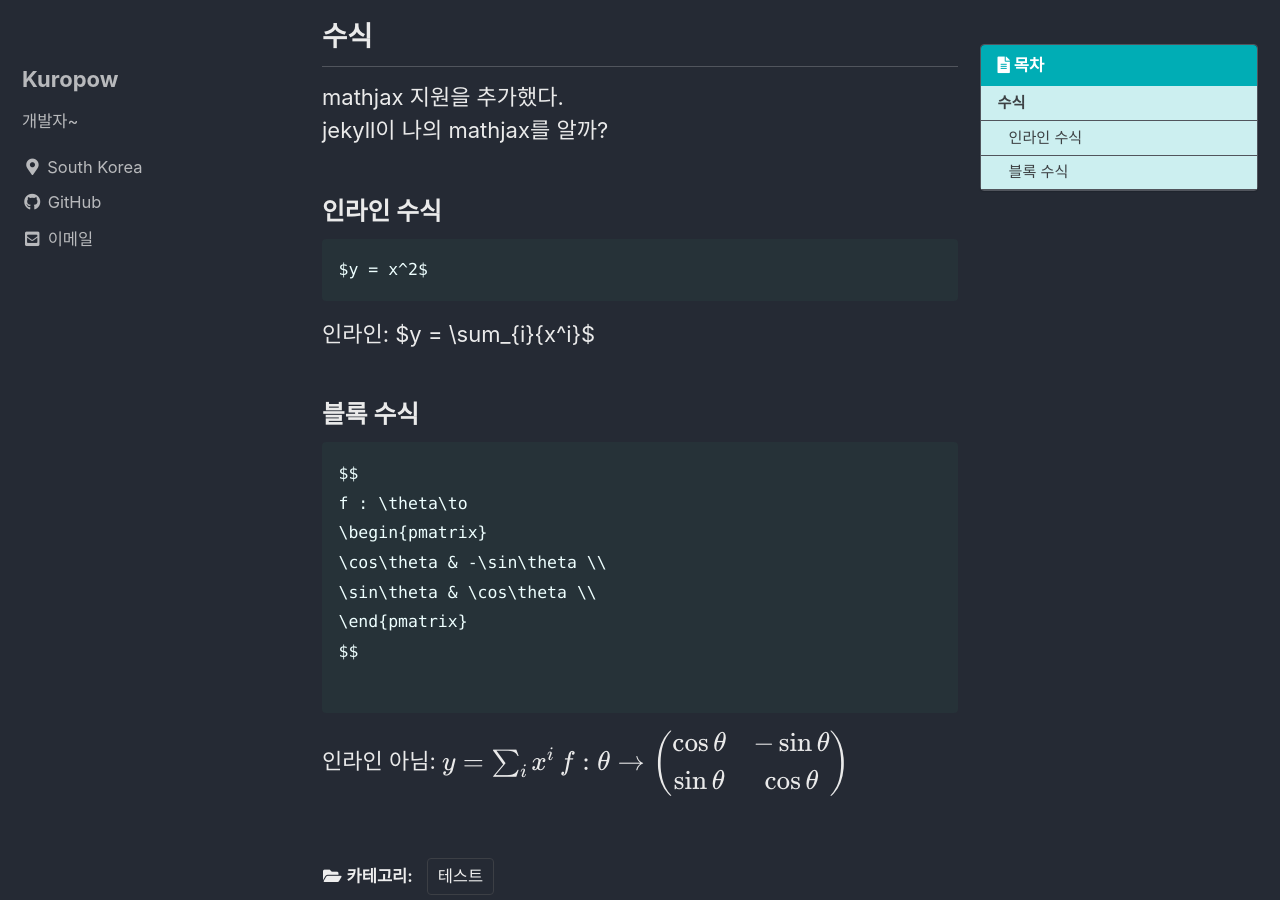
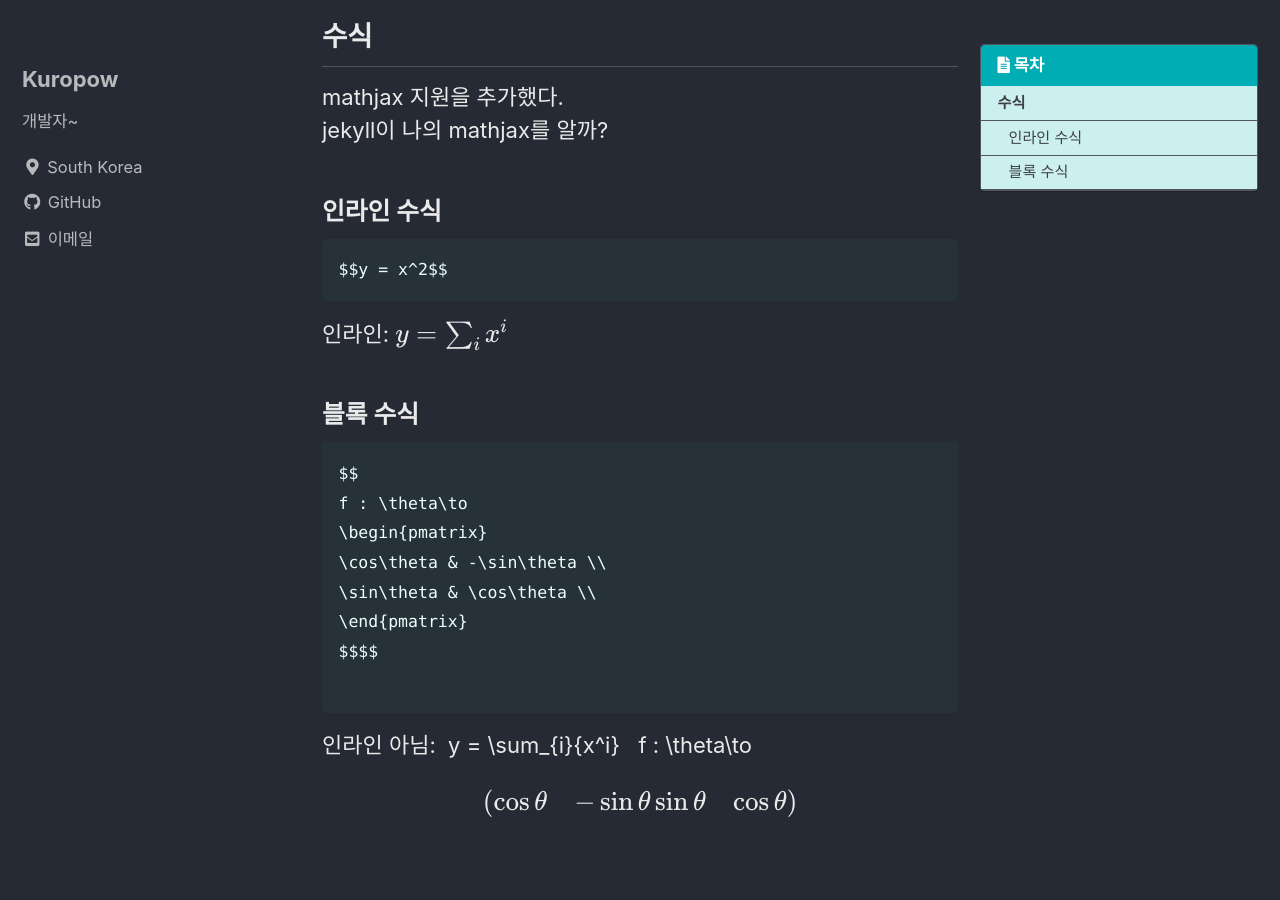
Before and after one commit to kuro11pow2/kuro11pow2.github.io, a Jekyll site: the page built from _posts/2021-07-15-0624.md, in a window 1280 px wide and 900 px high, scrolled down 236 px. Built offline with Jekyll 4.4.1, drawn with Linux system fonts in a browser that asks for light colours; cached includes are drawn as plain includes; comment, search, counter and statistics services are not loaded.

Commit message:
mathjax3 테스트

````diff
--- a/_layouts/default.html
+++ b/_layouts/default.html
@@ -12,6 +12,9 @@
   <head>
     {% include head.html %}
     {% include head/custom.html %}
+    {% if page.mathjax %}
+      {% include mathjax_support.html %}
+    {% endif %}
   </head>
 
   <body class="layout--{{ page.layout | default: layout.layout }}{% if page.classes or layout.classes %}{{ page.classes | default: layout.classes | join: ' ' | prepend: ' ' }}{% endif %}">
@@ -37,9 +40,5 @@
     </div>
 
     {% include scripts.html %}
-
-    {% if page.mathjax %}
-      {% include mathjax_support.html %}
-    {% endif %}
   </body>
 </html>
--- a/_posts/2021-07-15-0624.md
+++ b/_posts/2021-07-15-0624.md
@@ -12,9 +12,9 @@ jekyll이 나의 mathjax를 알까?
 
 ### 인라인 수식
 ```
-$y = x^2$
+$$y = x^2$$
 ```
-인라인: $y = \sum_{i}{x^i}$
+인라인: $$y = \sum_{i}{x^i}$$
 
 ### 블록 수식
 ```
@@ -24,14 +24,14 @@ f : \theta\to
 \cos\theta & -\sin\theta \\
 \sin\theta & \cos\theta \\
 \end{pmatrix}
-$$
+$$$$
 
 ```
-인라인 아님: $$ y = \sum_{i}{x^i} $$
-$$
+인라인 아님: $$$$ y = \sum_{i}{x^i} $$$$
+$$$$
 f : \theta\to
 \begin{pmatrix}
 \cos\theta & -\sin\theta \\
 \sin\theta & \cos\theta \\
 \end{pmatrix}
-$$
+$$$$
````
